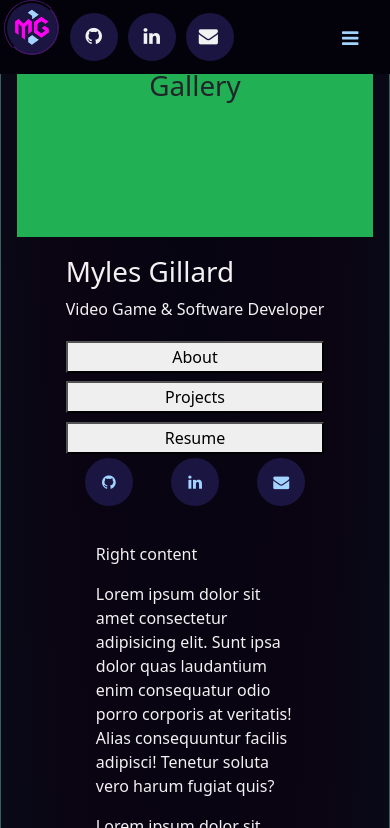
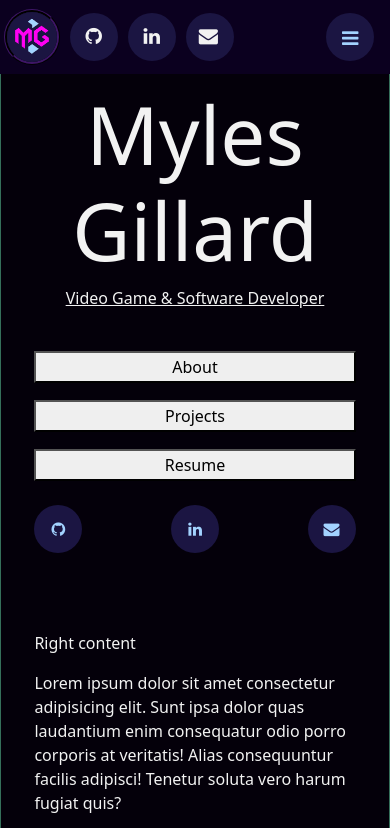
Before and after one commit to mnmfullmetal/portfolio, a plain HTML site: page index.html in a window 390 px wide. Shown: the top 828 px of the page. Drawn offline with nearby package versions, Linux system fonts and the light colour scheme.

Commit message:
- made the navbar animated and dynamic
- played around with different color schemes

- touched up some stylistic choices such as aligning text properly.

```diff
--- a/index.html
+++ b/index.html
@@ -58,12 +58,12 @@
       </div>
     </header>
     <main>
-      <div class="gallery-banner"><h1>Gallery</h1></div>
+
       <div class="content-container" id="home-content-container">
         <div id="home-content-left">
           <div>
             <h1>Myles Gillard</h1>
-            <p>Video Game & Software Developer</p>
+            <p style="text-decoration: underline;">Video Game & Software Developer</p>
           </div>
           <div id="home-content-buttons">
             <button>About</button>
--- a/portfolio.js
+++ b/portfolio.js
@@ -6,3 +6,19 @@ function toggleResponsiveness() {
       x.className = "topnav";
     }
   }
+
+  window.onscroll = function() {scrollFunction()};
+
+function scrollFunction() {
+  var navbar = document.getElementById("myTopnav")
+  if (document.body.scrollTop > 50 || document.documentElement.scrollTop > 50) {
+    navbar.style.fontSize = "1rem";
+    navbar.style.backgroundColor = "#0a0216"
+    navbar.style.opacity = "95%"
+
+  } else {
+    navbar.style.fontSize = "2.5rem";
+    navbar.style.backgroundColor = "#0b001f";
+    navbar.style.opacity = "100%"
+  }
+}
--- a/styles.css
+++ b/styles.css
@@ -1,12 +1,12 @@
 .topnav {
-    background-color: #03020a;
-    position: fixed;
+    position:fixed;
     z-index: 5;
     top: 0;
     display: flex;
     width: 100%;
     transition: 0.4s;
-
+    background-color:#0b001f;
+    font-size: 2.5rem;
 }
 
 .topnav a {
@@ -29,6 +29,7 @@
     border-radius: 50%;
     border-style: ridge;
     border-color: #0b0412;
+    align-self: center;
 }
 
 .social-tab {
@@ -50,7 +51,7 @@
 }
 
 
-.topnav a:hover {
+.topnav a:hover:not(.icon) {
     background-color: #dddddd;
     color: black;
 }
@@ -78,6 +79,7 @@
     padding: 0.8rem 1rem;
     background-color: inherit;
     text-decoration: none;
+    height: 100%;
 }
 
 .dropdown-content {
@@ -94,8 +96,9 @@
     color: black;
     padding: 0.7rem 1rem;
     text-decoration: none;
-    display: block;
+    display: flex;
     text-align: left;
+    justify-content: center;
 }
 
 .dropdown:hover .dropdown-content {
@@ -108,7 +111,7 @@
 
     .topnav > .social-tab {
         display: flex;
-        align-items: center;
+        justify-content: center;
     }
 
     .topnav > .social-tab p {
@@ -129,6 +132,7 @@
     .topnav.responsive {
         flex-direction: column;
         align-items: flex-start;
+
     }
 
     .topnav.responsive a.icon {
@@ -142,7 +146,7 @@
     .topnav.responsive > .dropdown {
         display: block;
         width: 100%;
-        text-align: left;
+        text-align: center;
     }
 
     .topnav.responsive > .social-tab {
@@ -153,8 +157,7 @@
     .topnav.responsive .dropdown .dropbutton {
         display: flex;
         width: 100%;
-        justify-content: flex-start;
-        text-align: left;
+        justify-content: center;
         padding: 0.8rem 1rem;
         box-sizing: border-box;
         background-color: inherit;
@@ -171,15 +174,22 @@
         position: static;
         box-shadow: none;
         width: 100%;
+
     }
 
     .topnav.responsive .dropdown:hover .dropdown-content {
         display: block;
+        text-align: center;
+        align-content: center;
     }
 
     .content-container{
         flex-direction: column;
-        align-items: center;
+        justify-content: center;
+    }
+
+    #home-content-left{
+        text-align: center;
     }
 }
 
@@ -189,7 +199,7 @@ main {
     border-style: ridge;
     border-color: #521363;
     border-width: 0.5vw;
-    background-image: radial-gradient(ellipse at top, #060412, #0b0412, #070F1C);
+    background-color: #04000a;
     animation: borderBreath 20s linear infinite;
     height: 250vh;
     width: auto;
@@ -247,11 +257,19 @@ footer {
     width: auto;
     padding: 5%;
 
+
 }
 
+#home-content-left h1 {
+    font-size:500%;
+}
+
+
 #home-content-right {
- width: 60vw;
+    font-size: 100%;
+ width: 100%;
  padding: 5%;
+ margin-top: 5vh;
 
 }
 
@@ -259,21 +277,22 @@ footer {
 #home-content-buttons {
     display: flex;
     flex-direction: column;
-
+    padding-top: 5%;
+    padding-bottom: 5%;
 }
 
 #home-content-buttons button {
-    width: auto;
+    width: 100%;
     padding: 2px;
-    margin-top: 0.5vh;
-    margin-bottom: 0.5vh;
+    margin-top: 1vh;
+    margin-bottom: 1vh;
 
 }
 
 #home-social-icons{
    display: flex;
-   justify-content:space-around;
-
+   justify-content:space-between;
+   width: 100%;
 }
 
 .fa {
@@ -302,3 +321,7 @@ footer {
 .fa-envelope {
     background-color: #1b1542;
 }
+
+.fa-bars{
+    background-color: #1b1542;
+}
```
